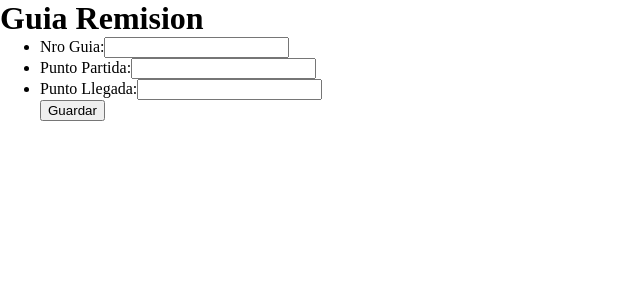
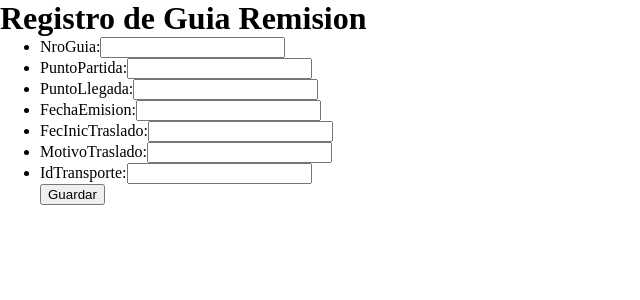
Before and after one commit to jdonaires/Farmacia, a PHP site: page /DESIGNER/guiaremision.php in a window 1280 px wide. Shown: the top 300 px of the page, without its empty margins (0-640 px from the left). Run offline with PHP 8.4, Linux system fonts and the light colour scheme.

Commit message:
Añadiendo campos y eliminando una copia
Elimine FGuiaRemision.html ya que tenia otro con php y solo pase los campos que faltaba

```diff
--- a/PROYECTO/DESIGNER/guiaremision.php
+++ b/PROYECTO/DESIGNER/guiaremision.php
@@ -28,14 +28,18 @@ if (isset($_POST['guardar']))
 </head>
 <body>
   <div>
-  	<h1>Guia Remision</h1>
+  	<h1> Registro de Guia Remision</h1>
     <form class="contact_form">
-    	<ul>
-    	 <li><span for="NroGuia">Nro Guia:</span><input type="text" style="width : 100 % ;"  placeholder=""></li>
-       <li><span for="PPartida">Punto Partida:</span><input type="text" style="width:100 % ;"  placeholder=""></li>
-       <li><span for="PLlegada">Punto Llegada:</span><input type="text" style="width:100 % ;"  placeholder=""></li>
+      <ul>
+       <li><span for="NroGuia">NroGuia:</span><input type="text" style="width : 100 % ;"  placeholder=""></li>
+       <li><span for="PPartida">PuntoPartida:</span><input type="text" style="width:100 % ;"  placeholder=""></li>
+       <li><span for="PLlegada">PuntoLlegada:</span><input type="text" style="width:100 % ;"  placeholder=""></li>
+       <li><span for="FecEmision">FechaEmision:</span><input type="text" style="width:100 % ;"  placeholder=""></li>
+       <li><span for="FecInicTraslado">FecInicTraslado:</span><input type="text" style="width:100 % ;"  placeholder=""></li>
+       <li><span for="MotTraslado">MotivoTraslado:</span><input type="text" style="width:100 % ;"  placeholder=""></li>
+       <li><span for="IdTransporte">IdTransporte:</span><input type="text" style="width:100 % ;"  placeholder=""></li>
         <input type="submit" value="Guardar"  id="boton">
-    	</ul>
+      </ul>
     </form>
   </div>
 </body>
--- a/PROYECTO/DESIGNER/registrarmedicamento.php
+++ b/PROYECTO/DESIGNER/registrarmedicamento.php
@@ -21,12 +21,12 @@
 <html lang="es">
 <head>
 <meta charset="utf-8">
-	<title>Formulario</title>
+	<title>Formulario para Medicamento</title>
 	<link rel="stylesheet" type="text/css" href="../estilo/estilo.css">
 </head>
 <body>
   <div>
-  	<h1>FMedicamento</h1>
+  	<h1>Registrar medicamento</h1>
     <form class="contact_form">
     	<ul>
     		<li><label for="codMedicamento">Codigo:</label><input type="text" style="width : 100 % ;"  placeholder=""></li>
```
Also changed, not shown: PROYECTO/DESIGNER/FGuiaRemision.html (deleted, +0 -25 lines).
